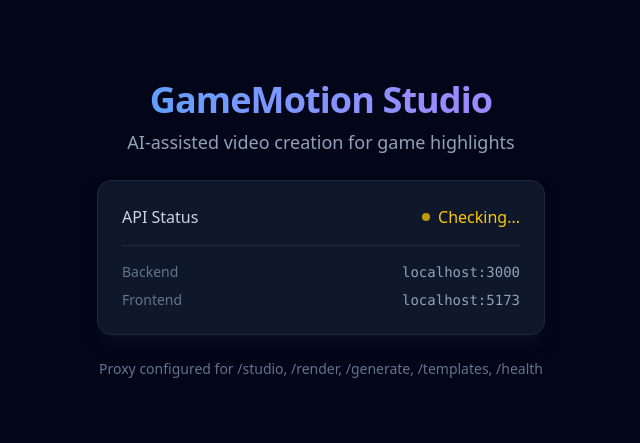
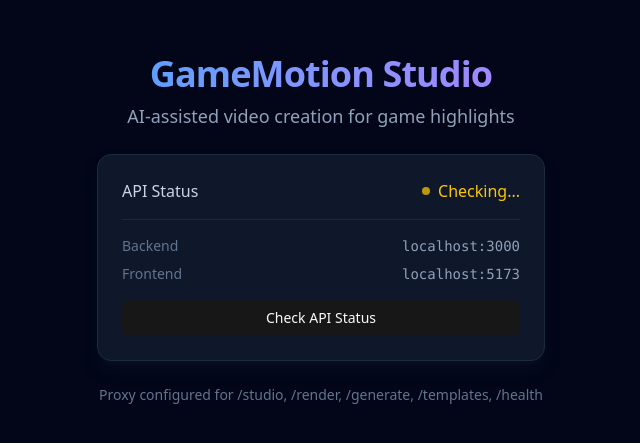
Before and after one commit to Narcis13/davidup, a React (Vite) app in the folder studio/: page / in a window 1280 px wide. Shown: the part 171-614 px from the top of the page, without its empty margins (319-959 px from the left). Built offline with nearby package versions, Linux system fonts and the light colour scheme.

Commit message:
feat(07-01): add shadcn Button component and update App
- Add shadcn Button component via npx shadcn add button
- Update App.tsx to import and use Button component
- Add "Check API Status" button to status card

```diff
--- a/studio/package.json
+++ b/studio/package.json
@@ -10,6 +10,7 @@
     "preview": "vite preview"
   },
   "dependencies": {
+    "@radix-ui/react-slot": "^1.2.4",
     "@tailwindcss/vite": "^4.1.18",
     "class-variance-authority": "^0.7.1",
     "clsx": "^2.1.1",
--- a/studio/src/App.tsx
+++ b/studio/src/App.tsx
@@ -1,4 +1,5 @@
 import { cn } from '@/lib/utils'
+import { Button } from '@/components/ui/button'
 
 function App() {
   return (
@@ -35,6 +36,10 @@
               <span className="text-slate-400 font-mono">localhost:5173</span>
             </div>
           </div>
+
+          <Button className="w-full" variant="default">
+            Check API Status
+          </Button>
         </div>
 
         <div className="text-center text-sm text-slate-500">
--- /dev/null
+++ b/studio/src/components/ui/button.tsx
@@ -0,0 +1,64 @@
+import * as React from "react"
+import { Slot } from "@radix-ui/react-slot"
+import { cva, type VariantProps } from "class-variance-authority"
+
+import { cn } from "@/lib/utils"
+
+const buttonVariants = cva(
+  "inline-flex items-center justify-center gap-2 whitespace-nowrap rounded-md text-sm font-medium transition-all disabled:pointer-events-none disabled:opacity-50 [&_svg]:pointer-events-none [&_svg:not([class*='size-'])]:size-4 shrink-0 [&_svg]:shrink-0 outline-none focus-visible:border-ring focus-visible:ring-ring/50 focus-visible:ring-[3px] aria-invalid:ring-destructive/20 dark:aria-invalid:ring-destructive/40 aria-invalid:border-destructive",
+  {
+    variants: {
+      variant: {
+        default: "bg-primary text-primary-foreground hover:bg-primary/90",
+        destructive:
+          "bg-destructive text-white hover:bg-destructive/90 focus-visible:ring-destructive/20 dark:focus-visible:ring-destructive/40 dark:bg-destructive/60",
+        outline:
+          "border bg-background shadow-xs hover:bg-accent hover:text-accent-foreground dark:bg-input/30 dark:border-input dark:hover:bg-input/50",
+        secondary:
+          "bg-secondary text-secondary-foreground hover:bg-secondary/80",
+        ghost:
+          "hover:bg-accent hover:text-accent-foreground dark:hover:bg-accent/50",
+        link: "text-primary underline-offset-4 hover:underline",
+      },
+      size: {
+        default: "h-9 px-4 py-2 has-[>svg]:px-3",
+        xs: "h-6 gap-1 rounded-md px-2 text-xs has-[>svg]:px-1.5 [&_svg:not([class*='size-'])]:size-3",
+        sm: "h-8 rounded-md gap-1.5 px-3 has-[>svg]:px-2.5",
+        lg: "h-10 rounded-md px-6 has-[>svg]:px-4",
+        icon: "size-9",
+        "icon-xs": "size-6 rounded-md [&_svg:not([class*='size-'])]:size-3",
+        "icon-sm": "size-8",
+        "icon-lg": "size-10",
+      },
+    },
+    defaultVariants: {
+      variant: "default",
+      size: "default",
+    },
+  }
+)
+
+function Button({
+  className,
+  variant = "default",
+  size = "default",
+  asChild = false,
+  ...props
+}: React.ComponentProps<"button"> &
+  VariantProps<typeof buttonVariants> & {
+    asChild?: boolean
+  }) {
+  const Comp = asChild ? Slot : "button"
+
+  return (
+    <Comp
+      data-slot="button"
+      data-variant={variant}
+      data-size={size}
+      className={cn(buttonVariants({ variant, size, className }))}
+      {...props}
+    />
+  )
+}
+
+export { Button, buttonVariants }
```
Also changed, not shown: 1 other file (tests, documents, lock files or other folders).
